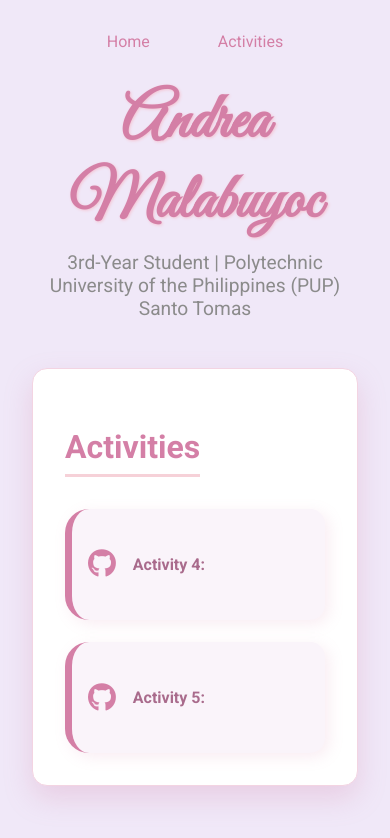
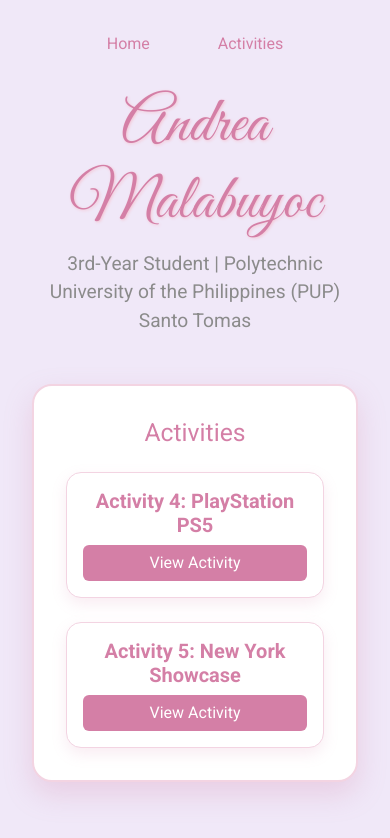
Before and after one commit to malabuyocandream/malabuyocandream.github.io, a plain HTML site: page activities.html in a window 390 px wide. Drawn offline with nearby package versions, Linux system fonts and the light colour scheme.

Commit message:
Add files

```diff
--- a/activities.html
+++ b/activities.html
@@ -1,4 +1,3 @@
-<!-- activities.html -->
 <!DOCTYPE html>
 <html lang="en">
 
@@ -7,18 +6,15 @@
     <meta name="viewport" content="width=device-width, initial-scale=1" />
     <title>Andrea Malabuyoc - Activities</title>
 
-    <!-- Google Fonts for cursive header -->
     <link href="https://fonts.googleapis.com/css2?family=Great+Vibes&family=Roboto:wght@300;400;700&display=swap"
         rel="stylesheet" />
-
-    <!-- Font Awesome for icons -->
     <link rel="stylesheet" href="https://cdnjs.cloudflare.com/ajax/libs/font-awesome/6.0.0/css/all.min.css" />
+    <link href="https://cdn.jsdelivr.net/npm/bootstrap@5.3.0/dist/css/bootstrap.min.css" rel="stylesheet" />
 
     <style>
         body {
             font-family: 'Roboto', sans-serif;
             background: #f0e8f8;
-            /* pastel lavender background */
             margin: 0;
             padding: 2rem;
             color: #4a4a4a;
@@ -67,131 +63,47 @@
             max-width: 960px;
             margin: 0 auto;
             background: #fff;
-            border-radius: 15px;
+            border-radius: 20px;
             padding: 2rem;
             box-shadow: 0 12px 28px rgba(212, 127, 166, 0.25);
-            border: 1px solid #f3d4e2;
+            border: 2px solid #f3d4e2;
         }
 
-        section.activities h2 {
-            text-align: center;
-            font-weight: 700;
-            margin-bottom: 2rem;
-            color: #d47fa6;
-            font-size: 2rem;
-            border-bottom: 3px solid #f6d1d8;
-            display: inline-block;
-            padding-bottom: 0.5rem;
-            position: relative;
+        .card {
+            border: 1px solid #f3d4e2;
+            border-radius: 15px;
+            box-shadow: 0 6px 15px rgba(212, 127, 166, 0.15);
+            transition: transform 0.3s ease, box-shadow 0.3s ease;
         }
 
-        /* Grid container for cards with 4 columns */
-        ul.activities-list {
-            display: grid;
-            grid-template-columns: repeat(auto-fill, minmax(260px, 1fr));
-            gap: 1.8rem 2.5rem;
-            list-style: none;
-            padding: 0;
-            margin: 0;
+        .card:hover {
+            transform: translateY(-5px);
+            box-shadow: 0 10px 25px rgba(212, 127, 166, 0.25);
         }
 
-        ul.activities-list li {
-            background: #faf4fa;
-            border-radius: 15px;
-            padding: 1.6rem 1.8rem;
-            box-shadow: 4px 4px 15px rgba(212, 127, 166, 0.15);
-            border-left: 7px solid #d47fa6;
-            position: relative;
-            display: flex;
-            flex-direction: column;
-            gap: 0.4rem;
-            word-wrap: break-word;
-            overflow-wrap: break-word;
-            /* Curved left border shape */
-            border-top-left-radius: 1.5rem;
-            border-bottom-left-radius: 1.5rem;
+        .card-title {
+            color: #d47fa6;
+            font-weight: 600;
+            text-align: center;
         }
 
-        /* Icons with pastel pink color */
-        ul.activities-list li i {
-            color: #d47fa6;
-            font-size: 1.8rem;
-            position: absolute;
-            left: 18px;
-            top: 50%;
-            transform: translateY(-50%);
+        .btn-primary {
+            background-color: #d47fa6;
+            border: none;
+            transition: background-color 0.3s ease;
+            display: block;
+            margin: 0 auto;
         }
 
-        /* Label: left padded to avoid icon */
-        ul.activities-list li strong {
-            font-weight: 600;
-            color: #a96b8c;
-            margin-left: 3rem;
-            display: block;
-            font-size: 1rem;
+        .btn-primary:hover {
+            background-color: #e78bb5;
         }
 
-        /* Content text placed with left margin for icon alignment */
-        ul.activities-list li a,
-        ul.activities-list li span {
-            font-weight: 700;
-            margin-left: 3rem;
-            color: #4a4a4a;
-            font-size: 1rem;
-            white-space: normal;
-            word-break: break-word;
-        }
-
-        /* GitHub links should not break awkwardly */
-        ul.activities-list li a[href^="https://github.com"] {
-            white-space: nowrap;
-            overflow-wrap: normal;
-            word-break: keep-all;
-            color: #d47fa6;
-            text-decoration: none;
-            transition: color 0.3s ease;
-            cursor: pointer;
-        }
-
-        ul.activities-list li a[href^="https://github.com"]:hover {
-            color: #a94f85;
-            text-decoration: underline;
-        }
-
-        /* On hover card lifts and shadow intensifies */
-        ul.activities-list li:hover {
-            box-shadow: 6px 6px 20px rgba(212, 127, 166, 0.35);
-            transform: translateY(-6px);
-            transition: 0.3s cubic-bezier(0.7, 0, 0.3, 1);
-        }
-
-        /* Responsive: single column stacked cards on narrow screen */
-        @media (max-width: 620px) {
-            ul.activities-list {
-                grid-template-columns: 1fr;
-                gap: 1.4rem;
-            }
-
-            ul.activities-list li {
-                flex-direction: row;
-                align-items: center;
-                padding-left: 3.8rem;
-                min-height: 60px;
-            }
-
-            ul.activities-list li strong,
-            ul.activities-list li a,
-            ul.activities-list li span {
-                margin-left: 0;
-                font-size: 1rem;
-            }
-
-            ul.activities-list li i {
-                position: absolute;
-                left: 16px;
-                top: 50%;
-                transform: translateY(-50%);
-            }
+        .card-img-top {
+            height: 180px;
+            object-fit: cover;
+            border-top-left-radius: 15px;
+            border-top-right-radius: 15px;
         }
     </style>
 </head>
@@ -208,18 +120,34 @@
     </header>
 
     <section class="activities">
-        <h2>Activities</h2>
-        <ul class="activities-list">
-            <li>
-                <i class="fab fa-github"></i>
-                <strong>Activity 4:</strong>
-            </li>
-            <li>
-                <i class="fab fa-github"></i>
-                <strong>Activity 5:</strong>
-            </li>
-        </ul>
+        <h2 class="mb-4 text-center" style="color:#d47fa6;">Activities</h2>
+
+        <div class="row g-4 justify-content-center">
+            <!-- Activity 4 -->
+            <div class="col-md-5 col-sm-12">
+                <div class="card">
+                    <div class="card-body text-center">
+                        <h5 class="card-title">Activity 4: PlayStation PS5</h5>
+                        <a href="https://malabuyocandream.github.io/playstation-ps5/" target="_blank"
+                            rel="noopener noreferrer" class="btn btn-primary">View Activity</a>
+                    </div>
+                </div>
+            </div>
+
+            <!-- Activity 5 -->
+            <div class="col-md-5 col-sm-12">
+                <div class="card">
+                    <div class="card-body text-center">
+                        <h5 class="card-title">Activity 5: New York Showcase</h5>
+                        <a href="https://malabuyocandream.github.io/New-York-Showcase/" target="_blank"
+                            rel="noopener noreferrer" class="btn btn-primary">View Activity</a>
+                    </div>
+                </div>
+            </div>
+        </div>
     </section>
+
+    <script src="https://cdn.jsdelivr.net/npm/bootstrap@5.3.0/dist/js/bootstrap.bundle.min.js"></script>
 </body>
 
 </html>
```
